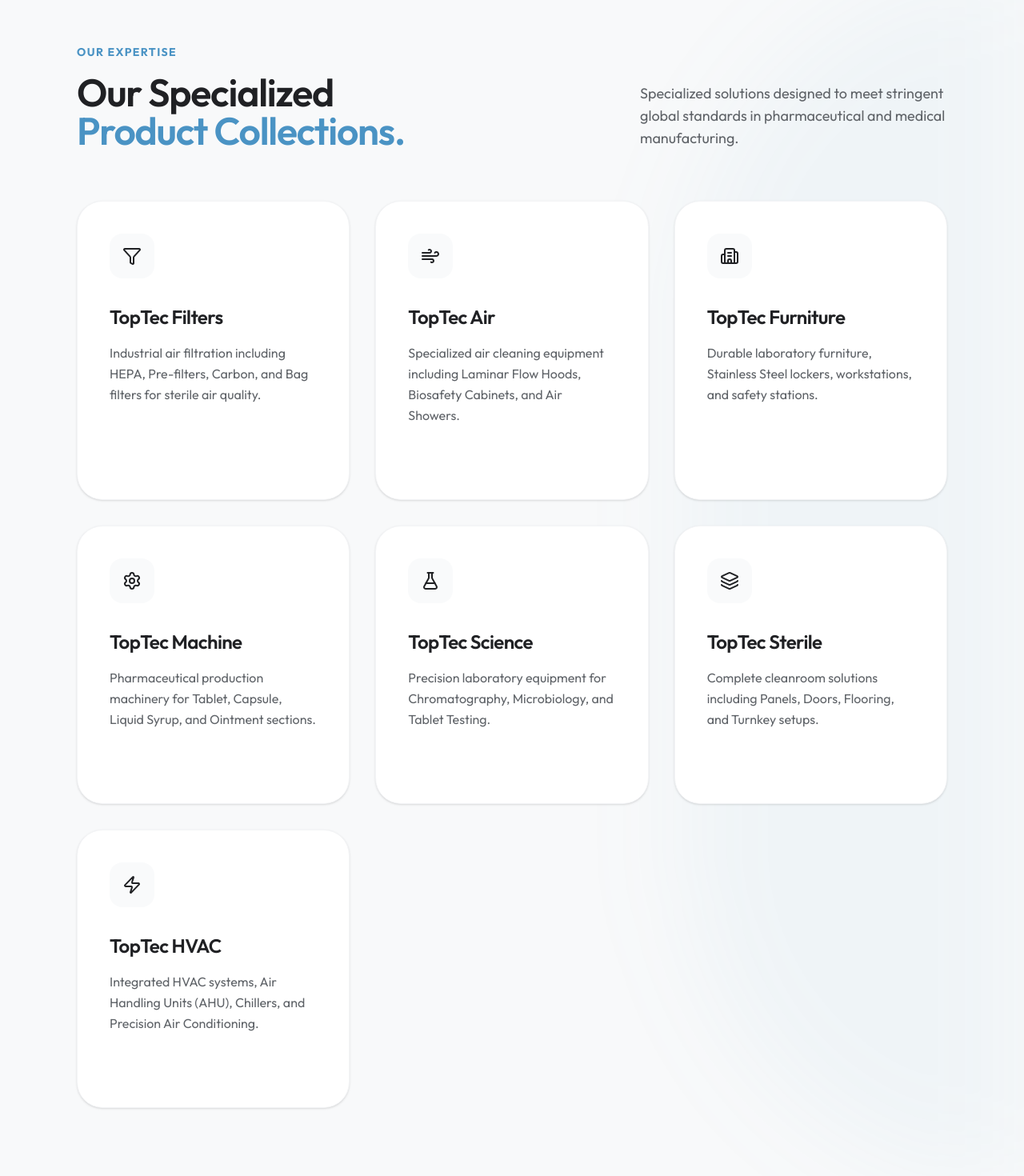
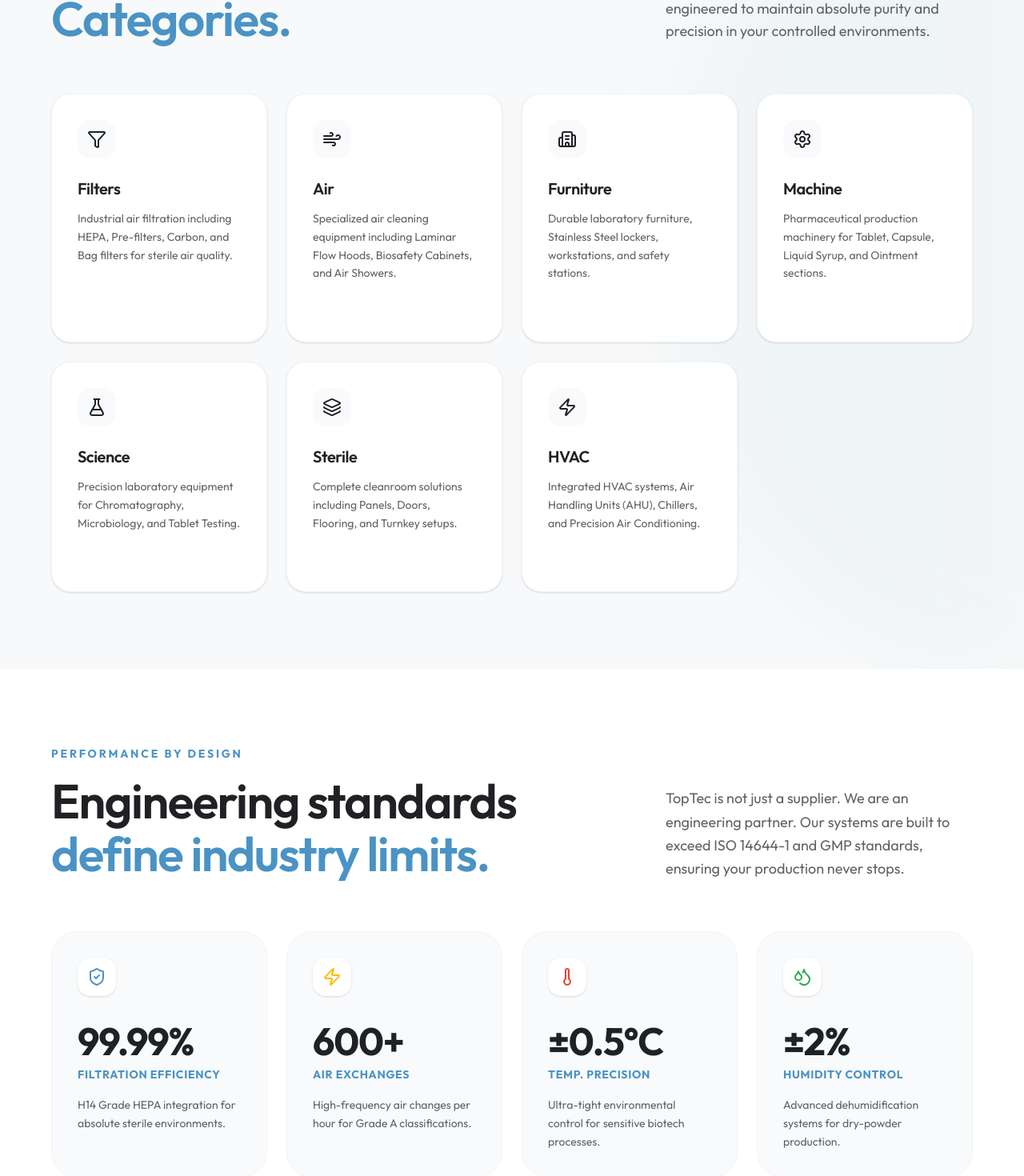
Before and after one commit to UmurAwais/TopTec, a React (Vite) app: page / in a window 1280 px wide. Shown: the part 999-2469 px from the top of the page at 80% size. Built offline with nearby package versions, Linux system fonts and the light colour scheme.

Commit message:
Enhancement: Revamped layout to full-width GSK style, refined search UI, and added Engineering Stats section

```diff
--- a/src/components/AnnouncementBar.jsx
+++ b/src/components/AnnouncementBar.jsx
@@ -10,15 +10,15 @@
         opacity: isScrolled ? 0 : 1
       }}
       transition={{ duration: 0.3 }}
-      className="w-full bg-[#f8f9fa] border-b border-gray-200 overflow-hidden relative"
+      className="w-full bg-black border-b border-gray-200 overflow-hidden relative"
     >
       <div className="container mx-auto h-full flex justify-center items-center px-6">
         <div className="flex items-center gap-3">
           <span className="px-2 py-0.5 bg-[#4A93C4] text-white text-[10px] font-bold rounded uppercase tracking-wider">
             Update
           </span>
-          <span className="text-[13px] font-normal text-[#3c4043]">
-            Explore our new 2026 Biotech sterile engineering whitepaper. <button className="text-[#1a73e8] hover:underline font-medium ml-1">Learn more</button>
+          <span className="text-[13px] font-normal text-white">
+            Explore our new 2026 Biotech sterile engineering whitepaper. <button className="text-[#4A93C4] hover:underline font-medium ml-1">Learn more</button>
           </span>
         </div>
       </div>
--- a/src/components/CategorySection.jsx
+++ b/src/components/CategorySection.jsx
@@ -1,15 +1,14 @@
 import React from 'react';
-import { motion } from 'framer-motion';
 import { Wind, Filter, FlaskConical, Settings, Building2, Layers, Zap, ArrowRight } from 'lucide-react';
 
 const categories = [
-  { title: 'TopTec Filters', icon: <Filter size={24} />, desc: 'Industrial air filtration including HEPA, Pre-filters, Carbon, and Bag filters for sterile air quality.' },
-  { title: 'TopTec Air', icon: <Wind size={24} />, desc: 'Specialized air cleaning equipment including Laminar Flow Hoods, Biosafety Cabinets, and Air Showers.' },
-  { title: 'TopTec Furniture', icon: <Building2 size={24} />, desc: 'Durable laboratory furniture, Stainless Steel lockers, workstations, and safety stations.' },
-  { title: 'TopTec Machine', icon: <Settings size={24} />, desc: 'Pharmaceutical production machinery for Tablet, Capsule, Liquid Syrup, and Ointment sections.' },
-  { title: 'TopTec Science', icon: <FlaskConical size={24} />, desc: 'Precision laboratory equipment for Chromatography, Microbiology, and Tablet Testing.' },
-  { title: 'TopTec Sterile', icon: <Layers size={24} />, desc: 'Complete cleanroom solutions including Panels, Doors, Flooring, and Turnkey setups.' },
-  { title: 'TopTec HVAC', icon: <Zap size={24} />, desc: 'Integrated HVAC systems, Air Handling Units (AHU), Chillers, and Precision Air Conditioning.' },
+  { title: 'Filters', icon: <Filter size={24} />, desc: 'Industrial air filtration including HEPA, Pre-filters, Carbon, and Bag filters for sterile air quality.' },
+  { title: 'Air', icon: <Wind size={24} />, desc: 'Specialized air cleaning equipment including Laminar Flow Hoods, Biosafety Cabinets, and Air Showers.' },
+  { title: 'Furniture', icon: <Building2 size={24} />, desc: 'Durable laboratory furniture, Stainless Steel lockers, workstations, and safety stations.' },
+  { title: 'Machine', icon: <Settings size={24} />, desc: 'Pharmaceutical production machinery for Tablet, Capsule, Liquid Syrup, and Ointment sections.' },
+  { title: 'Science', icon: <FlaskConical size={24} />, desc: 'Precision laboratory equipment for Chromatography, Microbiology, and Tablet Testing.' },
+  { title: 'Sterile', icon: <Layers size={24} />, desc: 'Complete cleanroom solutions including Panels, Doors, Flooring, and Turnkey setups.' },
+  { title: 'HVAC', icon: <Zap size={24} />, desc: 'Integrated HVAC systems, Air Handling Units (AHU), Chillers, and Precision Air Conditioning.' },
 ];
 
 const CategorySection = () => {
@@ -18,50 +17,45 @@
       {/* Background Decorative Element */}
       <div className="absolute top-0 right-0 w-1/3 h-full bg-[#4A93C4]/5 rounded-l-full blur-3xl pointer-events-none"></div>
 
-      <div className="container mx-auto px-6 lg:px-24 relative z-10">
-        <motion.div
-          initial={{ opacity: 0 }}
-          whileInView={{ opacity: 1 }}
-          viewport={{ once: true }}
-          transition={{ duration: 0.8 }}
-        >
+      <div className="container mx-auto px-8 lg:px-16 relative z-10">
+        <div>
           <div className="flex flex-col lg:flex-row justify-between items-end mb-16 gap-8">
             <div className="max-w-2xl">
               <span className="text-[#4A93C4] font-bold text-sm uppercase tracking-widest mb-4 block">
-                Our Expertise
+                TopTec Engineering
               </span>
-              <h2 className="text-4xl lg:text-5xl font-semibold text-[#202124] tracking-tight">
+              <h2 className="text-5xl lg:text-6xl font-semibold text-[#202124] tracking-tight">
                 Our Specialized <br />
-                <span className="text-[#4A93C4]">Product Collections.</span>
+                <span className="text-[#4A93C4]">Categories.</span>
               </h2>
             </div>
             <p className="text-[#5f6368] text-lg max-w-sm">
-              Specialized solutions designed to meet stringent global standards in pharmaceutical and medical manufacturing.
+              Explore our core business segments, each engineered to maintain absolute purity and precision in your controlled environments.
             </p>
           </div>
 
-          <div className="grid md:grid-cols-2 lg:grid-cols-3 gap-8">
+          <div className="grid md:grid-cols-2 lg:grid-cols-4 gap-6">
             {categories.map((cat, idx) => (
               <div
                 key={idx}
-                className="bg-white p-10 rounded-4xl border border-gray-100 shadow-sm hover:shadow-xl hover:shadow-[#4A93C4]/5 transition-all group cursor-pointer"
+                className="bg-white p-8 rounded-3xl border border-gray-100 shadow-sm hover:shadow-xl hover:shadow-[#4A93C4]/5 transition-all group cursor-pointer flex flex-col h-full"
               >
-                <div className="w-14 h-14 rounded-2xl bg-gray-50 flex items-center justify-center text-[#202124] group-hover:bg-[#4A93C4] group-hover:text-white transition-all duration-500 mb-8">
+                <div className="w-12 h-12 rounded-2xl bg-gray-50 flex items-center justify-center text-[#202124] group-hover:bg-[#4A93C4] group-hover:text-white transition-all duration-500 mb-6 shrink-0">
                   {cat.icon}
                 </div>
-                <h3 className="text-2xl font-semibold text-[#202124] mb-4 group-hover:text-[#4A93C4] transition-colors">
+                <h3 className="text-xl font-semibold text-[#202124] mb-3 group-hover:text-[#4A93C4] transition-colors">
                   {cat.title}
                 </h3>
-                <p className="text-[#5f6368] leading-relaxed mb-8">
+                <p className="text-[#5f6368] text-sm leading-relaxed mb-6 grow">
                   {cat.desc}
                 </p>
-                <div className="flex items-center gap-2 text-sm font-bold text-[#4A93C4] opacity-0 group-hover:opacity-100 transition-all transform -translate-x-2.5 group-hover:translate-x-0">
-                  View Solutions <ArrowRight size={16} />
+                <div className="flex items-center gap-2 text-[12px] font-bold text-[#4A93C4] opacity-0 group-hover:opacity-100 transition-all transform -translate-x-2 group-hover:translate-x-0 mt-auto">
+                  Learn More <ArrowRight size={14} />
                 </div>
               </div>
             ))}
           </div>
-        </motion.div>
+        </div>
       </div>
     </section>
   );
--- a/src/components/Navbar.jsx
+++ b/src/components/Navbar.jsx
@@ -25,13 +25,13 @@
   }, []);
 
   const productCategories = [
-    { title: 'TopTec Filters', href: '#filters' },
-    { title: 'TopTec Air', href: '#air' },
-    { title: 'TopTec Furniture', href: '#furniture' },
-    { title: 'TopTec Machine', href: '#machinery' },
-    { title: 'TopTec Science', href: '#science' },
-    { title: 'TopTec Sterile', href: '#sterile' },
-    { title: 'TopTec HVAC', href: '#hvac' },
+    { title: 'Filters', href: '#filters' },
+    { title: 'Air', href: '#air' },
+    { title: 'Furniture', href: '#furniture' },
+    { title: 'Machine', href: '#machinery' },
+    { title: 'Science', href: '#science' },
+    { title: 'Sterile', href: '#sterile' },
+    { title: 'HVAC', href: '#hvac' },
   ];
 
   const navLinks = [
@@ -57,7 +57,7 @@
           query={searchQuery}
           setQuery={setSearchQuery}
         />
-        <div className="container mx-auto px-6 lg:px-12 flex justify-between items-center">
+        <div className="w-full px-8 lg:px-16 flex justify-between items-center">
           <div className="flex items-center gap-10">
             <motion.div
               whileTap={{ scale: 0.95 }}
@@ -128,7 +128,7 @@
                     >
                       <div className="bg-white rounded-2xl shadow-[0_10px_40px_rgba(0,0,0,0.12)] border border-gray-100 py-3 overflow-hidden">
                         <div className="px-5 py-2 mb-1 border-b border-gray-50">
-                          <span className="text-[11px] font-bold text-[#4A93C4] uppercase tracking-wider">Product Categories</span>
+                          <span className="text-[11px] font-bold text-[#4A93C4] uppercase tracking-wider">TopTec Products</span>
                         </div>
                         {productCategories.map((item) => (
                           <a
--- a/src/components/SolutionsGrid.jsx
+++ b/src/components/SolutionsGrid.jsx
@@ -3,13 +3,13 @@
 import { X, ArrowRight, Wind, Filter, FlaskConical, Settings, Building2, Layers, Zap } from 'lucide-react';
 
 const products = [
-  { title: 'TopTec Filters', icon: <Filter size={32} />, color: 'text-gray-900' },
-  { title: 'TopTec Air', icon: <Wind size={32} />, color: 'text-gray-900' },
-  { title: 'TopTec Furniture', icon: <Building2 size={32} />, color: 'text-gray-900' },
-  { title: 'TopTec Machine', icon: <Settings size={32} />, color: 'text-gray-900' },
-  { title: 'TopTec Science', icon: <FlaskConical size={32} />, color: 'text-gray-900' },
-  { title: 'TopTec Sterile', icon: <Layers size={32} />, color: 'text-gray-900' },
-  { title: 'TopTec HVAC', icon: <Zap size={32} />, color: 'text-gray-900' },
+  { title: 'Filters', icon: <Filter size={32} />, color: 'text-gray-900' },
+  { title: 'Air', icon: <Wind size={32} />, color: 'text-gray-900' },
+  { title: 'Furniture', icon: <Building2 size={32} />, color: 'text-gray-900' },
+  { title: 'Machine', icon: <Settings size={32} />, color: 'text-gray-900' },
+  { title: 'Science', icon: <FlaskConical size={32} />, color: 'text-gray-900' },
+  { title: 'Sterile', icon: <Layers size={32} />, color: 'text-gray-900' },
+  { title: 'HVAC', icon: <Zap size={32} />, color: 'text-gray-900' },
 ];
 
 const SolutionsGrid = ({ isOpen, onClose }) => {
--- /dev/null
+++ b/src/components/StatsSection.jsx
@@ -0,0 +1,76 @@
+import React from 'react';
+import { ShieldCheck, Zap, Thermometer, Droplets } from 'lucide-react';
+
+const stats = [
+  {
+    label: 'Filtration Efficiency',
+    value: '99.99%',
+    desc: 'H14 Grade HEPA integration for absolute sterile environments.',
+    icon: <ShieldCheck size={24} className="text-[#4A93C4]" />
+  },
+  {
+    label: 'Air Exchanges',
+    value: '600+',
+    desc: 'High-frequency air changes per hour for Grade A classifications.',
+    icon: <Zap size={24} className="text-[#FBBC04]" />
+  },
+  {
+    label: 'Temp. Precision',
+    value: '±0.5°C',
+    desc: 'Ultra-tight environmental control for sensitive biotech processes.',
+    icon: <Thermometer size={24} className="text-[#EA4335]" />
+  },
+  {
+    label: 'Humidity Control',
+    value: '±2%',
+    desc: 'Advanced dehumidification systems for dry-powder production.',
+    icon: <Droplets size={24} className="text-[#34A853]" />
+  }
+];
+
+const StatsSection = () => {
+  return (
+    <section className="py-24 bg-white">
+      <div className="container mx-auto px-8 lg:px-16">
+        <div className="flex flex-col lg:flex-row justify-between items-end mb-16 gap-8">
+          <div className="max-w-2xl">
+            <span className="text-[#4A93C4] font-bold text-sm uppercase tracking-[0.2em] mb-4 block">
+              Performance by Design
+            </span>
+            <h2 className="text-5xl lg:text-6xl font-semibold text-[#202124] tracking-tight leading-[1.1]">
+              Engineering standards <br />
+              <span className="text-[#4A93C4]">define industry limits.</span>
+            </h2>
+          </div>
+          <p className="text-lg text-[#5f6368] leading-relaxed max-w-sm">
+            TopTec is not just a supplier. We are an engineering partner. Our systems are built to exceed ISO 14644-1 and GMP standards, ensuring your production never stops.
+          </p>
+        </div>
+
+        <div className="grid md:grid-cols-2 lg:grid-cols-4 gap-6">
+          {stats.map((stat, idx) => (
+            <div
+              key={idx}
+              className="p-8 rounded-4xl bg-gray-50 border border-gray-100 hover:bg-white hover:shadow-2xl hover:shadow-[#4A93C4]/10 transition-all duration-500 group"
+            >
+              <div className="w-12 h-12 rounded-2xl bg-white shadow-sm flex items-center justify-center mb-8 group-hover:scale-110 transition-transform duration-500">
+                {stat.icon}
+              </div>
+              <div className="text-4xl lg:text-5xl font-bold text-[#202124] mb-2 tracking-tight">
+                {stat.value}
+              </div>
+              <div className="text-[14px] font-bold text-[#4A93C4] uppercase tracking-wider mb-4">
+                {stat.label}
+              </div>
+              <p className="text-[#5f6368] text-sm leading-relaxed">
+                {stat.desc}
+              </p>
+            </div>
+          ))}
+        </div>
+      </div>
+    </section>
+  );
+};
+
+export default StatsSection;
--- a/src/index.css
+++ b/src/index.css
@@ -22,6 +22,14 @@
   h1, h2, h3, h4, h5, h6 {
     @apply tracking-tight font-medium;
   }
+}
+
+/* Expansive GSK-Style Container */
+.container {
+  max-width: 1600px !important;
+  width: 100%;
+  margin-left: auto;
+  margin-right: auto;
 }
 
 /* GSK Signal Style Organic Curves */
--- a/src/pages/Home.jsx
+++ b/src/pages/Home.jsx
@@ -1,12 +1,14 @@
 import React from 'react';
 import Hero from '../components/Hero';
 import CategorySection from '../components/CategorySection';
+import StatsSection from '../components/StatsSection';
 
 const Home = () => {
   return (
     <>
       <Hero />
       <CategorySection />
+      <StatsSection />
       {/* Add more sections here later if needed */}
     </>
   );
```
Also changed, not shown: src/components/Hero.jsx (+5 -14 lines).
